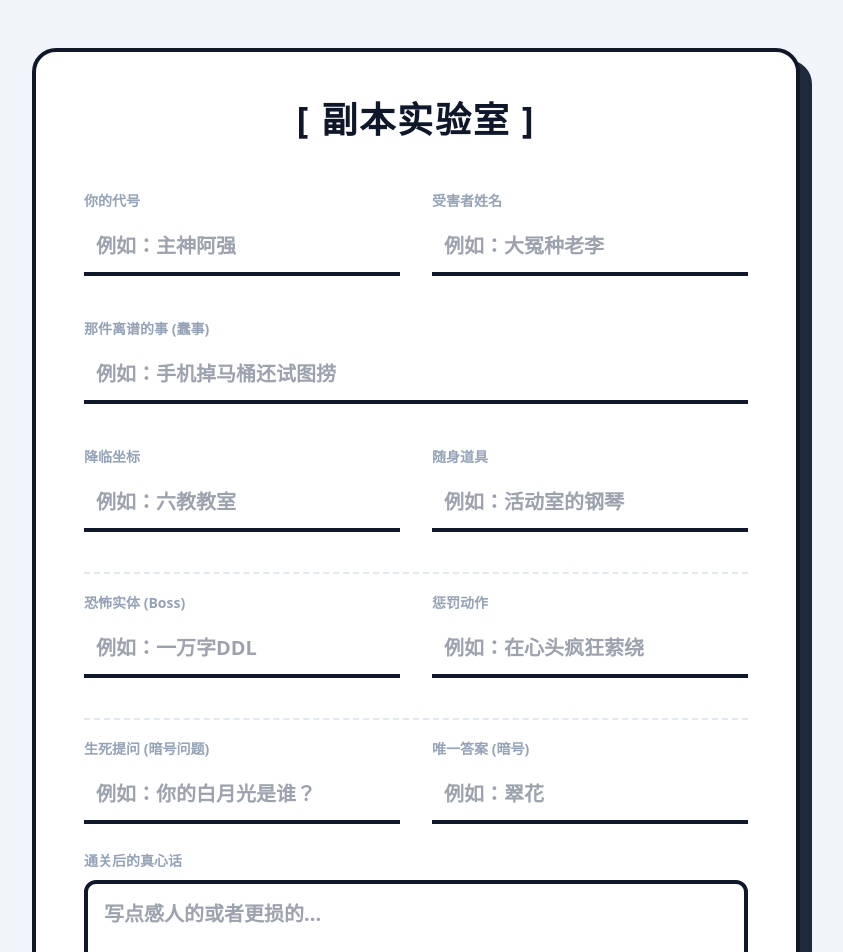
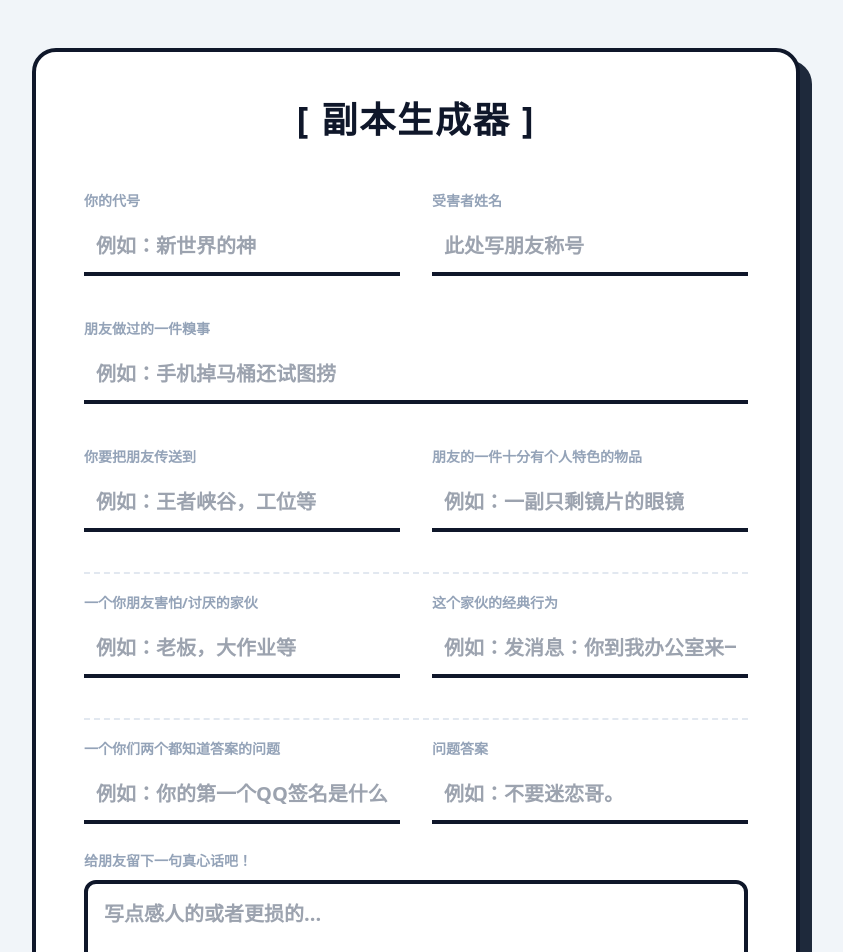
Before and after one commit to yangruohan22/dungeon-066, a Next.js app: page /create in a window 1280 px wide. Shown: the top 952 px of the page, without its empty margins (224-1067 px from the left). Built offline with nearby package versions, Linux system fonts and the light colour scheme; no server answers.

Commit message:
应用页面设置

```diff
--- a/src/app/create/page.tsx
+++ b/src/app/create/page.tsx
@@ -37,7 +37,7 @@ export default function CreateDungeon() {
       {/* 居中大卡片 */}
       <div className="bg-white max-w-3xl w-full border-4 border-slate-900 rounded-3xl shadow-[12px_12px_0_#1e293b] p-8 md:p-12">
         <h1 className="text-3xl md:text-4xl font-black mb-12 text-center text-slate-900 tracking-wider">
-          [ 副本实验室 ]
+          [ 副本生成器 ]
         </h1>
 
         <form onSubmit={handleSubmit} className="space-y-10">
@@ -45,54 +45,54 @@ export default function CreateDungeon() {
           <div className="grid grid-cols-1 md:grid-cols-2 gap-8">
             <div className="space-y-2">
               <label className="text-sm font-bold text-slate-400">你的代号</label>
-              <input name="creator_nick" required onChange={handleChange} className="w-full border-b-4 border-slate-900 p-3 text-xl font-bold outline-none focus:bg-blue-50 transition-all" placeholder="例如：主神阿强" />
+              <input name="creator_nick" required onChange={handleChange} className="w-full border-b-4 border-slate-900 p-3 text-xl font-bold outline-none focus:bg-blue-50 transition-all" placeholder="例如：新世界的神" />
             </div>
             <div className="space-y-2">
               <label className="text-sm font-bold text-slate-400">受害者姓名</label>
-              <input name="target_name" required onChange={handleChange} className="w-full border-b-4 border-slate-900 p-3 text-xl font-bold outline-none focus:bg-blue-50 transition-all" placeholder="例如：大冤种老李" />
+              <input name="target_name" required onChange={handleChange} className="w-full border-b-4 border-slate-900 p-3 text-xl font-bold outline-none focus:bg-blue-50 transition-all" placeholder="此处写朋友称号" />
             </div>
           </div>
 
           <div className="space-y-2">
-            <label className="text-sm font-bold text-slate-400">那件离谱的事 (蠢事)</label>
+            <label className="text-sm font-bold text-slate-400">朋友做过的一件糗事</label>
             <input name="lore" required onChange={handleChange} className="w-full border-b-4 border-slate-900 p-3 text-xl font-bold outline-none focus:bg-yellow-50 transition-all" placeholder="例如：手机掉马桶还试图捞" />
           </div>
 
           <div className="grid grid-cols-1 md:grid-cols-2 gap-8">
             <div className="space-y-2">
-              <label className="text-sm font-bold text-slate-400">降临坐标</label>
-              <input name="site" required onChange={handleChange} className="w-full border-b-4 border-slate-900 p-3 text-xl font-bold outline-none focus:bg-slate-50 transition-all" placeholder="例如：六教教室" />
+              <label className="text-sm font-bold text-slate-400">你要把朋友传送到</label>
+              <input name="site" required onChange={handleChange} className="w-full border-b-4 border-slate-900 p-3 text-xl font-bold outline-none focus:bg-slate-50 transition-all" placeholder="例如：王者峡谷，工位等" />
             </div>
             <div className="space-y-2">
-              <label className="text-sm font-bold text-slate-400">随身道具</label>
-              <input name="item" required onChange={handleChange} className="w-full border-b-4 border-slate-900 p-3 text-xl font-bold outline-none focus:bg-slate-50 transition-all" placeholder="例如：活动室的钢琴" />
+              <label className="text-sm font-bold text-slate-400">朋友的一件十分有个人特色的物品</label>
+              <input name="item" required onChange={handleChange} className="w-full border-b-4 border-slate-900 p-3 text-xl font-bold outline-none focus:bg-slate-50 transition-all" placeholder="例如：一副只剩镜片的眼镜" />
             </div>
           </div>
 
           <div className="grid grid-cols-1 md:grid-cols-2 gap-8 pt-4 border-t-2 border-dashed border-slate-200">
             <div className="space-y-2">
-              <label className="text-sm font-bold text-slate-400">恐怖实体 (Boss)</label>
-              <input name="fear_boss" required onChange={handleChange} className="w-full border-b-4 border-slate-900 p-3 text-xl font-bold outline-none focus:bg-red-50 transition-all" placeholder="例如：一万字DDL" />
+              <label className="text-sm font-bold text-slate-400">一个你朋友害怕/讨厌的家伙</label>
+              <input name="fear_boss" required onChange={handleChange} className="w-full border-b-4 border-slate-900 p-3 text-xl font-bold outline-none focus:bg-red-50 transition-all" placeholder="例如：老板，大作业等" />
             </div>
             <div className="space-y-2">
-              <label className="text-sm font-bold text-slate-400">惩罚动作</label>
-              <input name="fear_punish" required onChange={handleChange} className="w-full border-b-4 border-slate-900 p-3 text-xl font-bold outline-none focus:bg-red-50 transition-all" placeholder="例如：在心头疯狂萦绕" />
+              <label className="text-sm font-bold text-slate-400">这个家伙的经典行为</label>
+              <input name="fear_punish" required onChange={handleChange} className="w-full border-b-4 border-slate-900 p-3 text-xl font-bold outline-none focus:bg-red-50 transition-all" placeholder="例如：发消息：你到我办公室来一下" />
             </div>
           </div>
 
           <div className="space-y-6 pt-4 border-t-2 border-dashed border-slate-200">
             <div className="grid grid-cols-1 md:grid-cols-2 gap-8">
               <div className="space-y-2">
-                <label className="text-sm font-bold text-slate-400">生死提问 (暗号问题)</label>
-                <input name="spell_question" required onChange={handleChange} className="w-full border-b-4 border-slate-900 p-3 text-xl font-bold outline-none focus:bg-purple-50 transition-all" placeholder="例如：你的白月光是谁？" />
+                <label className="text-sm font-bold text-slate-400">一个你们两个都知道答案的问题</label>
+                <input name="spell_question" required onChange={handleChange} className="w-full border-b-4 border-slate-900 p-3 text-xl font-bold outline-none focus:bg-purple-50 transition-all" placeholder="例如：你的第一个QQ签名是什么？" />
               </div>
               <div className="space-y-2">
-                <label className="text-sm font-bold text-slate-400">唯一答案 (暗号)</label>
-                <input name="spell_answer" required onChange={handleChange} className="w-full border-b-4 border-slate-900 p-3 text-xl font-bold outline-none focus:bg-purple-50 transition-all" placeholder="例如：翠花" />
+                <label className="text-sm font-bold text-slate-400">问题答案</label>
+                <input name="spell_answer" required onChange={handleChange} className="w-full border-b-4 border-slate-900 p-3 text-xl font-bold outline-none focus:bg-purple-50 transition-all" placeholder="例如：不要迷恋哥。" />
               </div>
             </div>
             <div className="space-y-2">
-              <label className="text-sm font-bold text-slate-400">通关后的真心话</label>
+              <label className="text-sm font-bold text-slate-400">给朋友留下一句真心话吧！</label>
               <textarea name="final_message" required maxLength={100} onChange={handleChange} className="w-full bg-white border-4 border-slate-900 rounded-xl p-4 h-28 text-xl font-bold outline-none focus:ring-4 focus:ring-purple-100 resize-none transition-all" placeholder="写点感人的或者更损的..." />
             </div>
           </div>
@@ -102,7 +102,7 @@ export default function CreateDungeon() {
             disabled={loading}
             className="w-full bg-slate-900 text-white py-5 rounded-2xl font-black text-2xl hover:bg-blue-600 transition-all shadow-[6px_6px_0_#334155] active:translate-y-1 disabled:opacity-50 mt-8"
           >
-            {loading ? '正在写入位面数据...' : '[ 生成专属副本 ]'}
+            {loading ? '炼丹中...' : '[ 为朋友生成专属副本 ]'}
           </button>
         </form>
       </div>
@@ -117,21 +117,21 @@ export default function CreateDungeon() {
               <>
                 <h2 className="text-3xl font-black mb-6 text-slate-800">达成契约</h2>
                 <div className="w-48 h-48 bg-slate-100 mx-auto mb-6 flex items-center justify-center border-4 border-dashed border-slate-400 rounded-2xl">
-                   <span className="text-slate-400 font-bold">此处放收款码</span>
+                   <span className="text-slate-400 font-bold">假装这是一个付款码</span>
                 </div>
-                <p className="font-bold mb-8 text-slate-500 text-sm">支付 0.66 元，系统将激活该副本。</p>
+                <p className="font-bold mb-8 text-slate-500 text-sm">支付66个鬼点子（100个鬼点子=1元），助力炼丹。</p>
                 <button
                   onClick={() => setIsPaid(true)}
                   className="w-full bg-blue-600 text-white py-4 rounded-xl font-bold text-xl mb-4 shadow-[4px_4px_0_#1e3a8a] active:translate-y-1 transition-all"
                 >
-                  我已支付
+                  我已支付！
                 </button>
                 <button onClick={() => setShowPay(false)} className="text-slate-400 hover:text-slate-600 underline font-bold"> 返回修改 </button>
               </>
             ) : (
               // 步骤二：直接展示链接页面
               <div className="animate-in fade-in zoom-in duration-500">
-                <h2 className="text-2xl font-black mb-4 text-green-600">契约已生效！</h2>
+                <h2 className="text-2xl font-black mb-4 text-green-600">契约已生效！快忽悠朋友来体验吧！</h2>
                 <p className="font-bold mb-4 text-slate-600 text-sm">请长按下方文字框手动复制链接：</p>
 
                 {/* 链接展示框：使用了 select-all，点一下或者长按就能选中全部 */}
```
